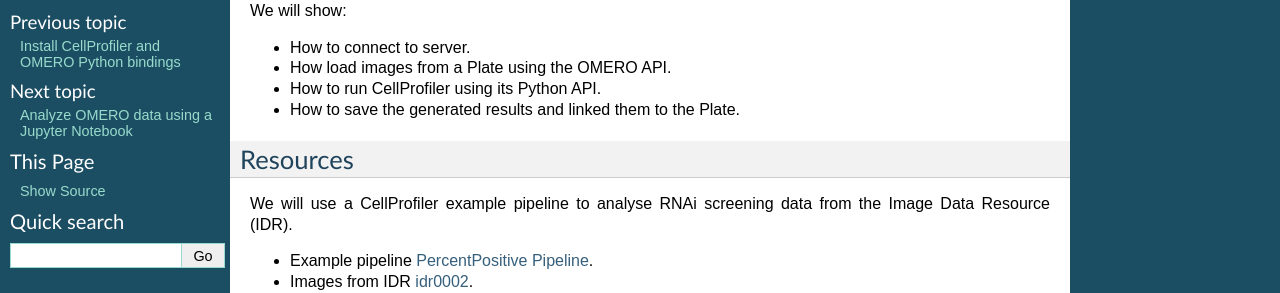
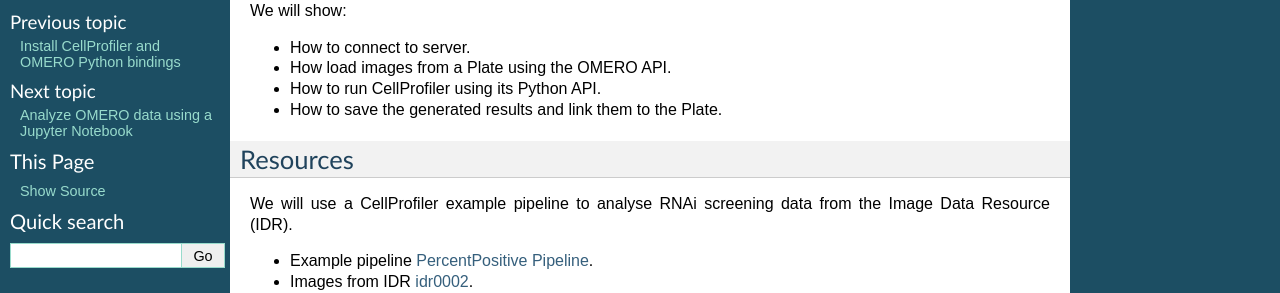
Before and after one commit to ome/omero-guide-cellprofiler, a Sphinx documentation site: the page built from docs/gettingstarted.rst, in a window 1280 px wide. Shown: the part 185-478 px from the top of the page. Built offline with Sphinx 7.4.7, drawn with Linux system fonts in a browser that asks for light colours.

Commit message:
Update docs/gettingstarted.rst
Co-authored-by: pwalczysko <p.walczysko@dundee.ac.uk>

```diff
--- a/docs/gettingstarted.rst
+++ b/docs/gettingstarted.rst
@@ -15,7 +15,7 @@
 
 - How to run CellProfiler using its Python API.
 
-- How to save the generated results and linked them to the Plate.
+- How to save the generated results and link them to the Plate.
 
 Resources
 ---------
```
